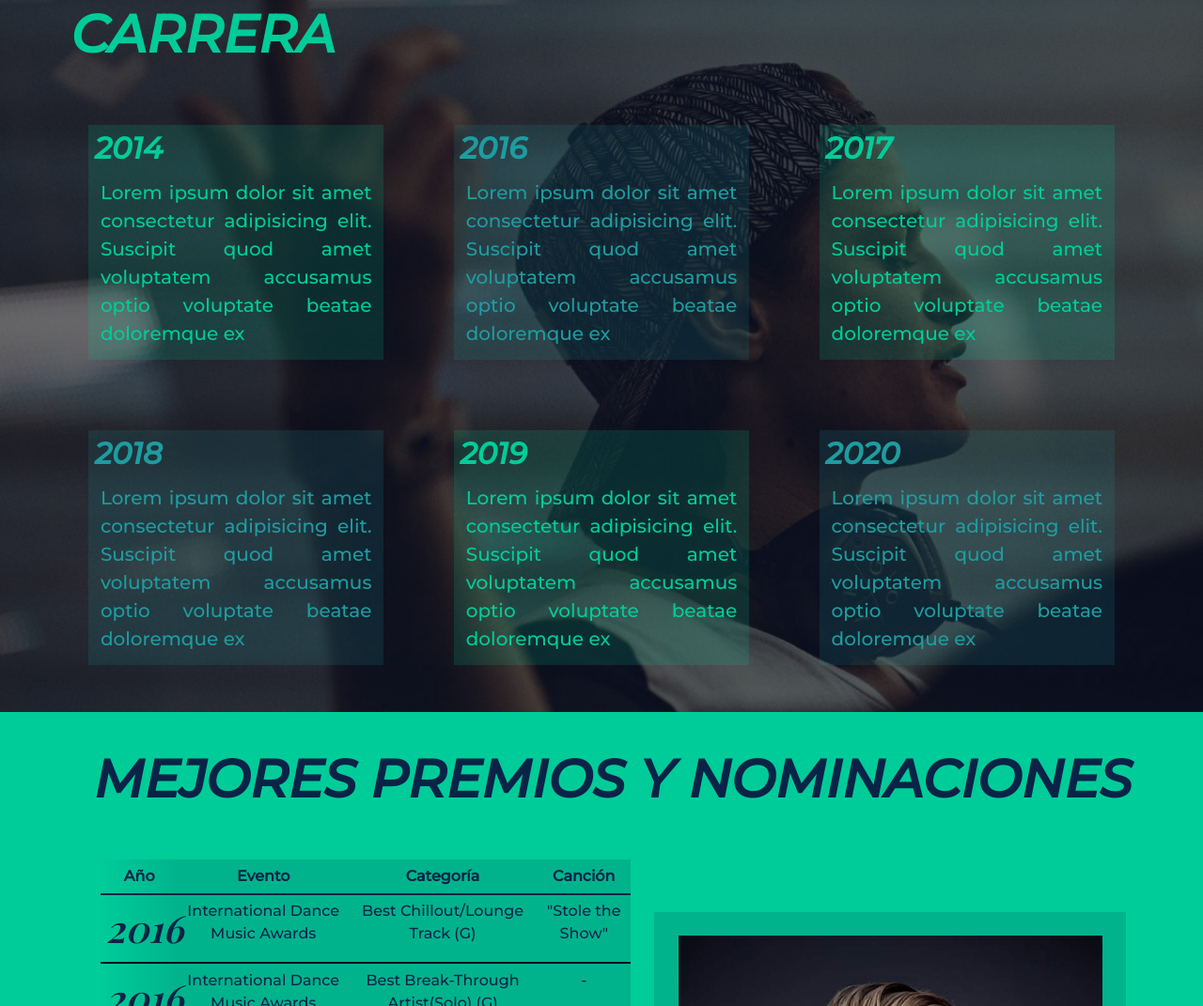
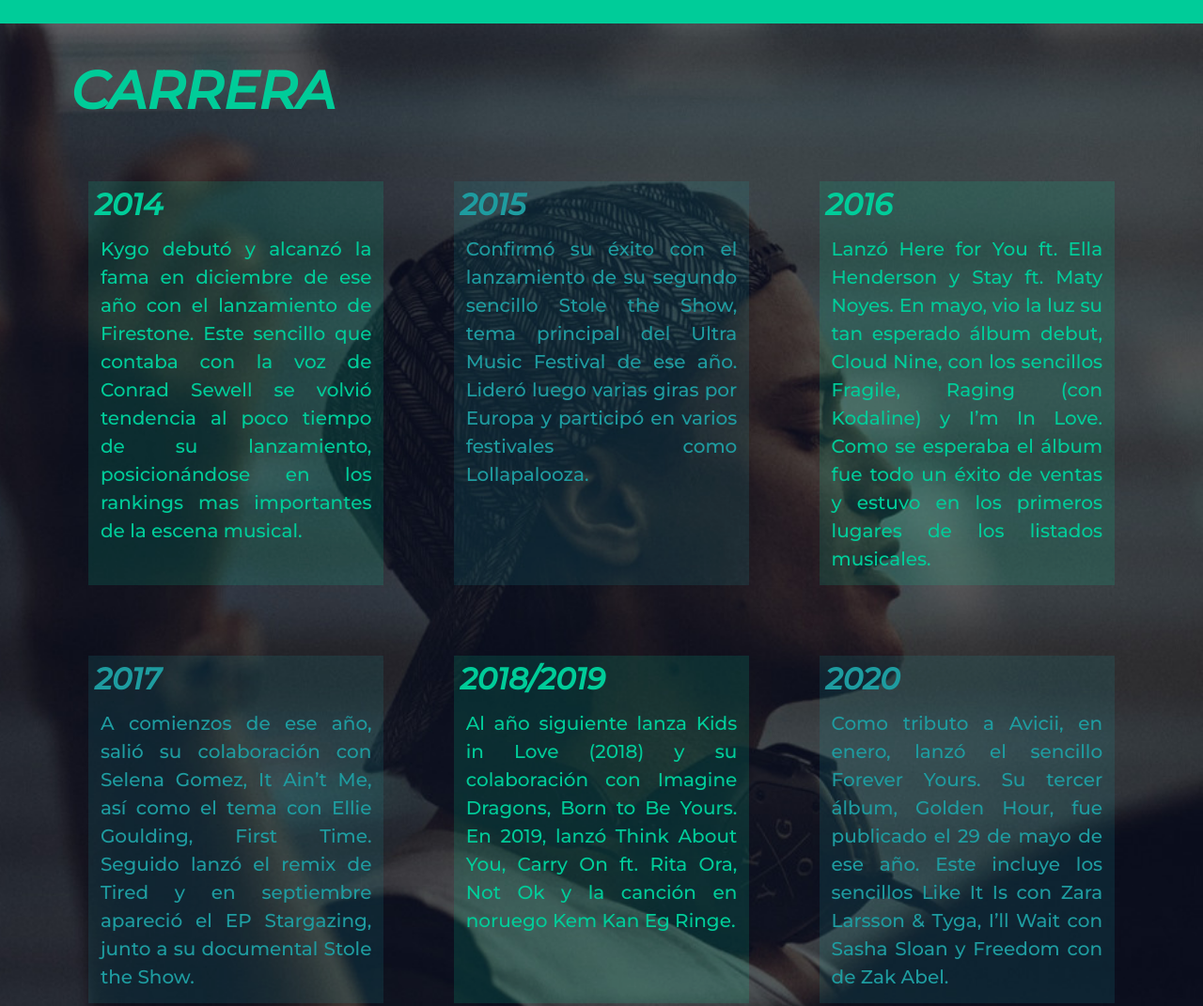
Before and after one commit to NicoMessina25/kygoRepository, a website: page pages/biografia.html in a window 1280 px wide. Shown: the part 1038-2109 px from the top of the page at 94% size. Drawn offline with nearby package versions, Linux system fonts and the light colour scheme.

Commit message:
Se agregaron las etiquetas meta description y meta keywords a todas las paginas del html

```diff
--- a/pages/biografia.html
+++ b/pages/biografia.html
@@ -5,6 +5,8 @@
     <meta http-equiv="X-UA-Compatible" content="IE=edge">
     <meta name="viewport" content="width=device-width, initial-scale=1.0">
     <title>Kygo - Biografía</title>
+    <meta name="description" content="Aquí conocerás la niñez de Kygo, así como también un resumen de su carrera y sus mayores logros.">
+    <meta name="keywords" content="Kygo, biografía, niñez, infancia, carrera, logros, premios">
     <link rel="icon" type="imgage/png" href="../img/kygoLogoWeb.png">
     <link href="https://cdn.jsdelivr.net/npm/bootstrap@5.0.2/dist/css/bootstrap.min.css" rel="stylesheet" integrity="sha384-EVSTQN3/azprG1Anm3QDgpJLIm9Nao0Yz1ztcQTwFspd3yD65VohhpuuCOmLASjC" crossorigin="anonymous">
     <link rel="preconnect" href="https://fonts.googleapis.com">
@@ -65,36 +67,34 @@
         <main class="gC--Bio">
             <section id="infancia" class="sect--green bioInf flexible--column">
                 <h2 class="subTitle">Su Niñez</h2>
-                <p class="bioInf__text">Lorem ipsum dolor sit amet consectetur adipisicing elit. Odit nisi enim magni reiciendis. Tempora quaerat quidem dolore alias possimus obcaecati, praesentium eos cum dolorum provident, eveniet harum! Nostrum, itaque debitis.
-                Rem nisi odio ullam. Sint non omnis illo necessitatibus esse cumque consequuntur maxime aspernatur. Corrupti fugiat veniam laudantium impedit pariatur adipisci, dicta ullam delectus quos, ab temporibus vitae asperiores iure!
-                Esse dicta sint, itaque saepe quia adipisci mollitia reprehenderit accusamus maiores totam voluptatem a similique aut? Quasi et unde officiis voluptatem exercitationem obcaecati facilis omnis eum, aliquid nobis ex incidunt.</p>
+                <p class="bioInf__text">Kyrre Gørvell-Dahll nació en Singapur, sin embargo, creció en Tønsberg (municipio de Noruega). Es hijo de Kjersti Gjerde, la cual es acrtis; y de Lars Gørvell-Dahll, quien trabaja en la industria marítima. Fue por esto que nació en Singapur y vivió en varios países, como Brasil, Japón, Egipto y Kenia. <br> Comenzó a interesarse por la música desde muy joven. Así empezó a tocar el piano a los seis y a los dieciséis empezó hacer música inspirado en Avicii. En sus inicios solía ver tutoriales de producción en YouTube. <br> Él se econtraba estudiando negocios y finanzas en Escocia, cuando decidió dejar la carrera para dedicarse a la música. Rápidamente, en 2013, ganó popularidad con los remixes de Younger de Seinabo Sey y I See the Fire de Ed Sheeran. Así, al año siguiente haría su debut.</p>
                 <img src="../img/kygoInfancia.jpg" alt="Kygo cuando era chico" class="bioInf__img">
             </section>
             <section id="carrera" class="sect--blue bioCarr flexible--rowWrap">
                 <h2 class="subTitle">Carrera</h2>
                 <div class="bioCarr__divs">
                     <h3 class="subTitle--smaller">2014</h3>
-                    <p class="text--justify">Lorem ipsum dolor sit amet consectetur adipisicing elit. Suscipit quod amet voluptatem accusamus optio voluptate beatae doloremque ex</p>
+                    <p class="text--justify">Kygo debutó y alcanzó la fama en diciembre de ese año con el lanzamiento de Firestone. Este sencillo que contaba con la voz de Conrad Sewell se volvió tendencia al poco tiempo de su lanzamiento, posicionándose en los rankings mas importantes de la escena musical.</p>
+                </div>
+                <div class="bioCarr__divs">
+                    <h3 class="subTitle--smaller">2015</h3>
+                    <p class="text--justify">Confirmó su éxito con el lanzamiento de su segundo sencillo Stole the Show, tema principal del Ultra Music Festival de ese año. Lideró luego varias giras por Europa y participó en varios festivales como Lollapalooza.</p>
                 </div>
                 <div class="bioCarr__divs">
                     <h3 class="subTitle--smaller">2016</h3>
-                    <p class="text--justify">Lorem ipsum dolor sit amet consectetur adipisicing elit. Suscipit quod amet voluptatem accusamus optio voluptate beatae doloremque ex</p>
+                    <p class="text--justify">Lanzó Here for You ft. Ella Henderson y Stay ft. Maty Noyes. En mayo, vio la luz su tan esperado álbum debut, Cloud Nine, con los sencillos Fragile, Raging (con Kodaline) y I’m In Love. Como se esperaba el álbum fue todo un éxito de ventas y estuvo en los primeros lugares de los listados musicales.</p>
                 </div>
                 <div class="bioCarr__divs">
                     <h3 class="subTitle--smaller">2017</h3>
-                    <p class="text--justify">Lorem ipsum dolor sit amet consectetur adipisicing elit. Suscipit quod amet voluptatem accusamus optio voluptate beatae doloremque ex</p>
+                    <p class="text--justify">A comienzos de ese año, salió su colaboración con Selena Gomez, It Ain’t Me, así como el tema con Ellie Goulding, First Time.  Seguido lanzó el remix de Tired y en septiembre apareció el EP Stargazing, junto a su documental Stole the Show.</p>
                 </div>
                 <div class="bioCarr__divs">
-                    <h3 class="subTitle--smaller">2018</h3>
-                    <p class="text--justify">Lorem ipsum dolor sit amet consectetur adipisicing elit. Suscipit quod amet voluptatem accusamus optio voluptate beatae doloremque ex</p>
-                </div>
-                <div class="bioCarr__divs">
-                    <h3 class="subTitle--smaller">2019</h3>
-                    <p class="text--justify">Lorem ipsum dolor sit amet consectetur adipisicing elit. Suscipit quod amet voluptatem accusamus optio voluptate beatae doloremque ex</p>
+                    <h3 class="subTitle--smaller">2018/2019</h3>
+                    <p class="text--justify">Al año siguiente lanza Kids in Love (2018) y su colaboración con Imagine Dragons, Born to Be Yours. En 2019, lanzó Think About You, Carry On ft. Rita Ora, Not Ok y la canción en noruego Kem Kan Eg Ringe.</p>
                 </div>
                 <div class="bioCarr__divs">
                     <h3 class="subTitle--smaller">2020</h3>
-                    <p class="text--justify">Lorem ipsum dolor sit amet consectetur adipisicing elit. Suscipit quod amet voluptatem accusamus optio voluptate beatae doloremque ex</p>
+                    <p class="text--justify">Como tributo a Avicii, en enero, lanzó el sencillo Forever Yours. Su tercer álbum, Golden Hour, fue publicado el 29 de mayo de ese año. Este incluye los sencillos Like It Is con Zara Larsson & Tyga, I’ll Wait con Sasha Sloan y Freedom con de Zak Abel.</p>
                 </div>
             </section>
             <section id="premiosNominaciones" class="sect--green bioPremYNom flexible--column">
--- a/scss/_colors.scss
+++ b/scss/_colors.scss
@@ -1,4 +1,4 @@
 $mainCol:(primary: #0A2347, secondary: #00CC99, darkerPrimary: #07091B,darkerSecondary: #1E9CA0,lighterPrimary: #135673);
-$colTransp:(blackTransp: rgba(0, 0, 0, 0.75), primaryTransp: rgba(10, 35, 71, 0.15), darkerPrimaryTransp: rgba(7, 9, 27,0.05),secondaryTransp: rgba(0, 204, 153, 0.15),darkerSecondaryTransp: rgba(30, 156, 160, 0.15),transp0: rgba(10, 35, 71,0));
+$colTransp:(blackTransp: rgba(0, 0, 0, 0.75), primaryTransp: rgba(10, 35, 71, 0.15), darkerPrimaryTransp: rgba(7, 9, 27, 0.05),secondaryTransp: rgba(0, 204, 153, 0.15),darkerSecondaryTransp: rgba(30, 156, 160, 0.15),transp0: rgba(10, 35, 71,0));
 $colorRedSoc:(youTube: #FF0000, spotify: #1DB954, twitter: #1DA1F2, instagram: #833AB4);
 $visited: #943ef5;
--- a/scss/style.scss
+++ b/scss/style.scss
@@ -229,7 +229,7 @@
         a{
             color: map-get($mainCol, secondary);
             &:hover{
-                color: map-get($mainCol, darkerSecondary);
+                color: lighten(map-get($mainCol, darkerSecondary), 20%);
             }
         }
     }
```
Also changed, not shown: index.html (+3 -1 lines), pages/conciertos.html (+2 -0 lines), pages/contacto.html (+2 -0 lines), pages/musica.html (+2 -0 lines), css/style.css, 1 other file.
